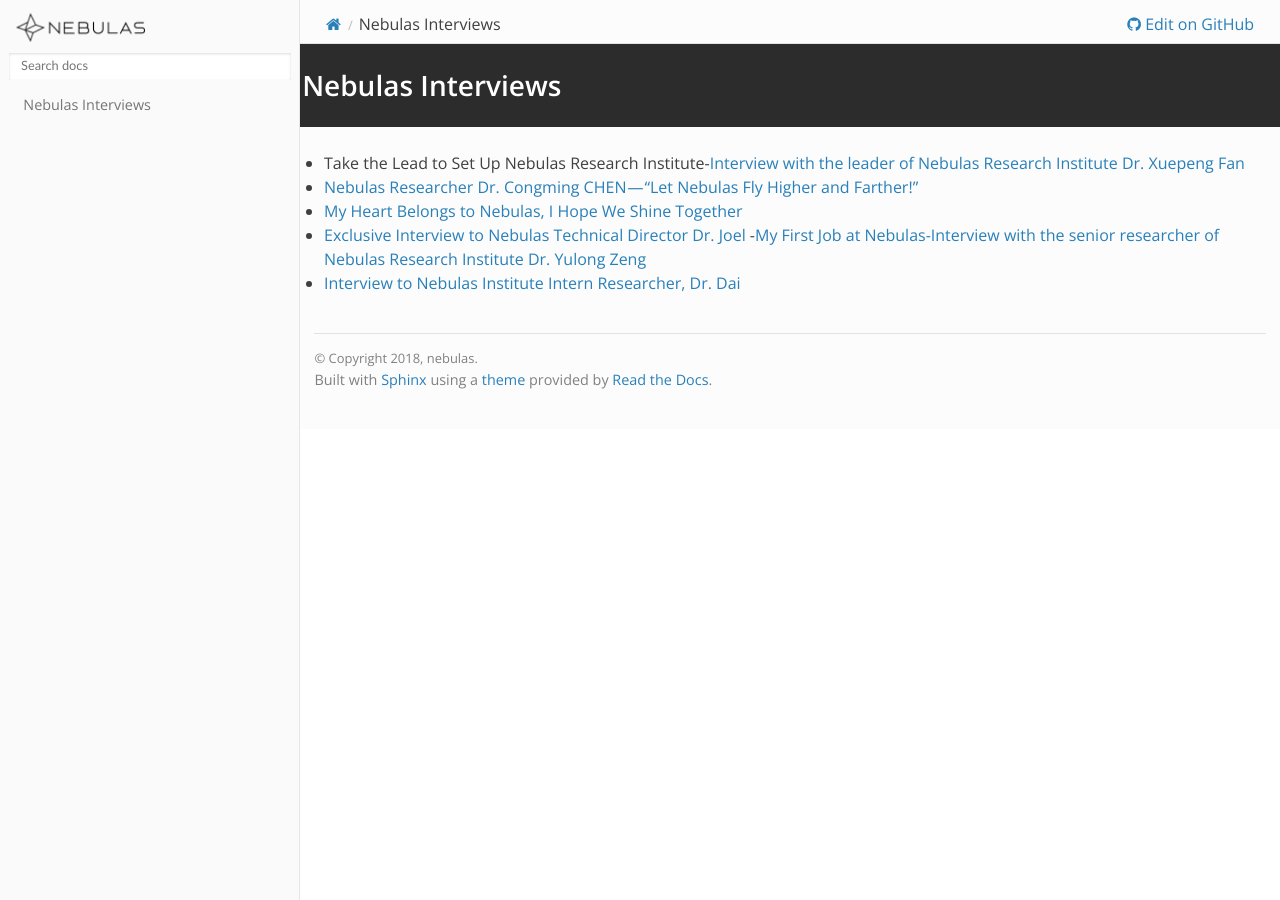
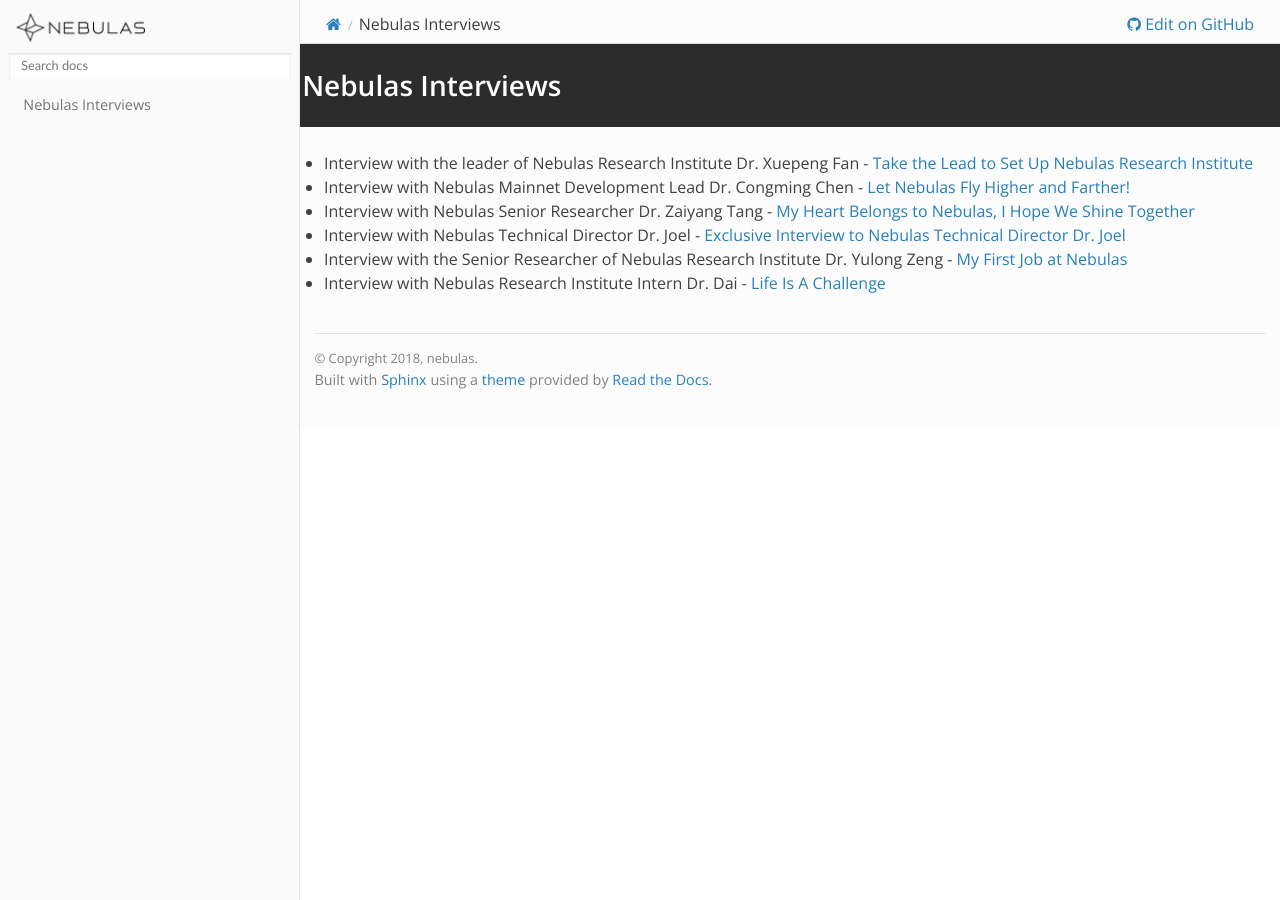
Before and after one commit to nebulasio/nebdocs, a Sphinx documentation site: the page built from docs/community/interviews.md, in a window 1280 px wide. Built offline with Sphinx 7.4.7 and the Read the Docs theme 2.0.0, drawn with Linux system fonts in a browser that asks for light colours; pages that are not in the unit, such as notebooks, are missing from menus.

Commit message:
Update interviews.md
Update

```diff
--- a/docs/community/interviews.md
+++ b/docs/community/interviews.md
@@ -1,7 +1,7 @@
 # Nebulas Interviews
-- Take the Lead to Set Up Nebulas Research Institute-[Interview with the leader of Nebulas Research Institute Dr. Xuepeng Fan](https://medium.com/nebulasio/take-the-lead-to-set-up-nebulas-research-institute-658073d64ee3)
-- [Nebulas Researcher Dr. Congming CHEN — “Let Nebulas Fly Higher and Farther!”](https://medium.com/nebulasio/nebulas-researcher-dr-congming-chen-let-nebulas-fly-higher-and-farther-ea67c31954)
-- [My Heart Belongs to Nebulas, I Hope We Shine Together](https://medium.com/nebulasio/my-heart-belongs-to-nebulas-i-hope-we-shine-together-bf4b2d2b5068)
-- [Exclusive Interview to Nebulas Technical Director Dr. Joel](https://medium.com/nebulasio/exclusive-interview-to-nebulas-technical-director-dr-joel-6ce0a21bd1a)
--[My First Job at Nebulas-Interview with the senior researcher of Nebulas Research Institute Dr. Yulong Zeng](https://medium.com/nebulasio/my-first-offer-at-nebulas-6103a260af72)
-- [Interview to Nebulas Institute Intern Researcher, Dr. Dai](https://medium.com/nebulasio/nebulas-an-excellent-platform-to-explore-the-blockchain-world-93ad1c7cccda)
+- Interview with the leader of Nebulas Research Institute Dr. Xuepeng Fan - [Take the Lead to Set Up Nebulas Research Institute](https://medium.com/nebulasio/take-the-lead-to-set-up-nebulas-research-institute-658073d64ee3)
+- Interview with Nebulas Mainnet Development Lead Dr. Congming Chen - [Let Nebulas Fly Higher and Farther!](https://medium.com/nebulasio/nebulas-researcher-dr-congming-chen-let-nebulas-fly-higher-and-farther-ea67c31954)
+- Interview with Nebulas Senior Researcher Dr. Zaiyang Tang - [My Heart Belongs to Nebulas, I Hope We Shine Together](https://medium.com/nebulasio/my-heart-belongs-to-nebulas-i-hope-we-shine-together-bf4b2d2b5068)
+- Interview with Nebulas Technical Director Dr. Joel - [Exclusive Interview to Nebulas Technical Director Dr. Joel](https://medium.com/nebulasio/exclusive-interview-to-nebulas-technical-director-dr-joel-6ce0a21bd1a)
+- Interview with the Senior Researcher of Nebulas Research Institute Dr. Yulong Zeng - [My First Job at Nebulas](https://medium.com/nebulasio/my-first-offer-at-nebulas-6103a260af72)
+- Interview with Nebulas Research Institute Intern Dr. Dai - [Life Is A Challenge](https://medium.com/nebulasio/nebulas-an-excellent-platform-to-explore-the-blockchain-world-93ad1c7cccda)
```
